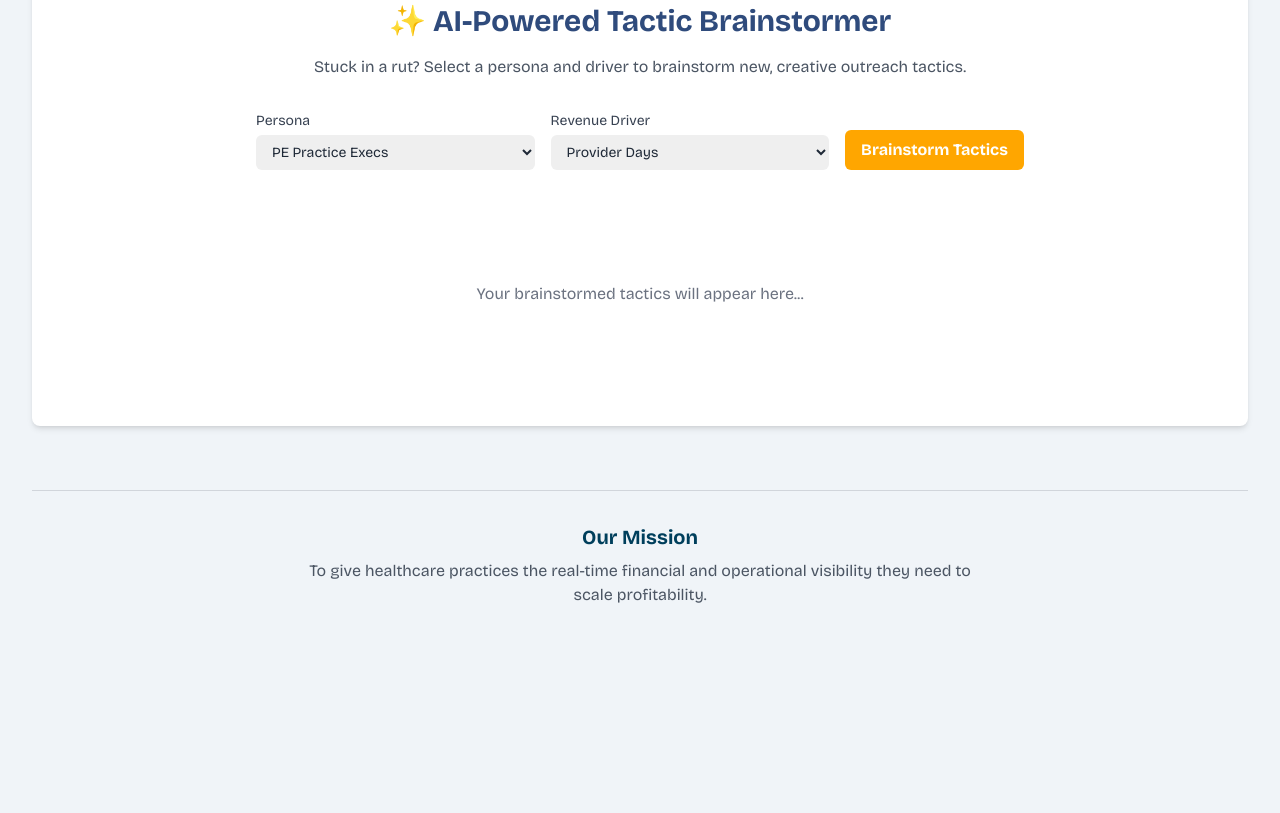
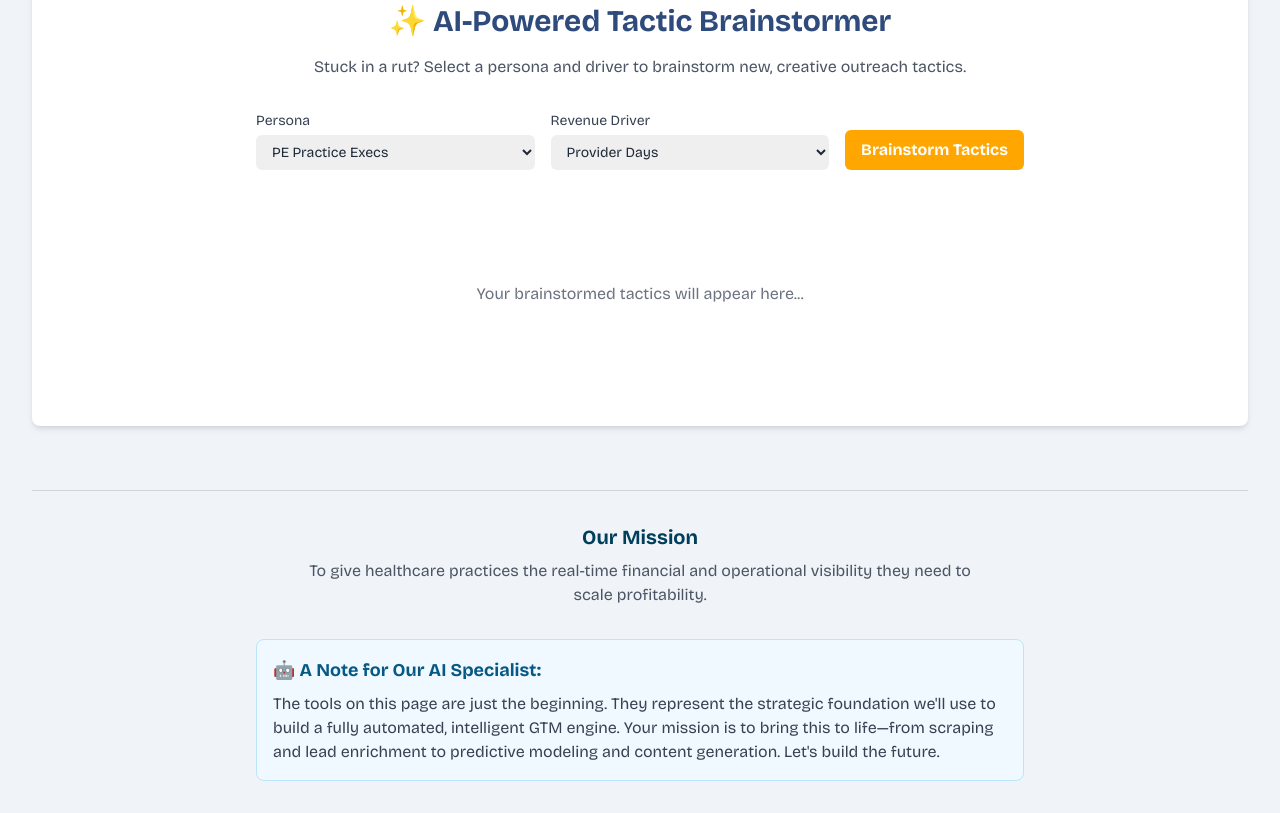
Before and after one commit to ops-twc/gtm, a plain HTML site: page index.html in a window 1280 px wide. Shown: the part 3655-4468 px from the top of the page. Before the commit the page ends 4294 px from the top, so only its background shows below. Drawn offline with nearby package versions, Linux system fonts and the light colour scheme.

Commit message:
Update index.html

```diff
--- a/index.html
+++ b/index.html
@@ -241,6 +241,10 @@
         <footer class="text-center mt-12 pt-8 border-t border-gray-300">
             <p class="font-bold text-xl text-[#003F5C]">Our Mission</p>
             <p class="text-gray-600 max-w-2xl mx-auto mt-2">To give healthcare practices the real-time financial and operational visibility they need to scale profitability.</p>
+            <div class="mt-8 max-w-3xl mx-auto bg-sky-50 border border-sky-200 p-4 rounded-lg text-left">
+                <h4 class="font-bold text-lg text-sky-800">🤖 A Note for Our AI Specialist:</h4>
+                <p class="text-gray-700 mt-2">The tools on this page are just the beginning. They represent the strategic foundation we'll use to build a fully automated, intelligent GTM engine. Your mission is to bring this to life—from scraping and lead enrichment to predictive modeling and content generation. Let's build the future.</p>
+            </div>
         </footer>
     </div>
 
```
